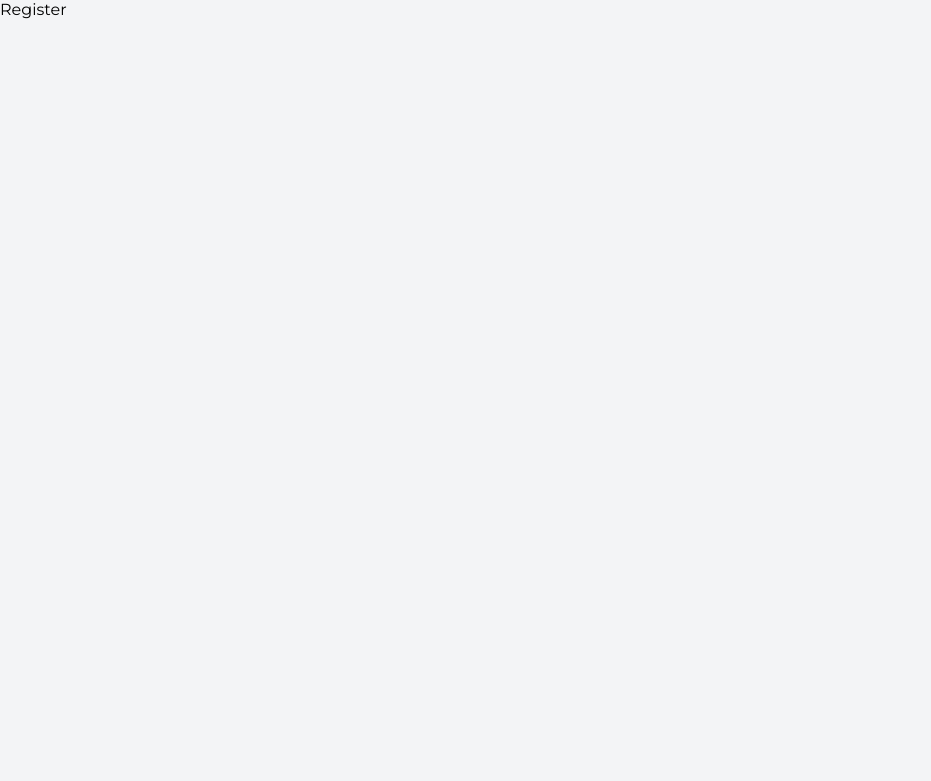
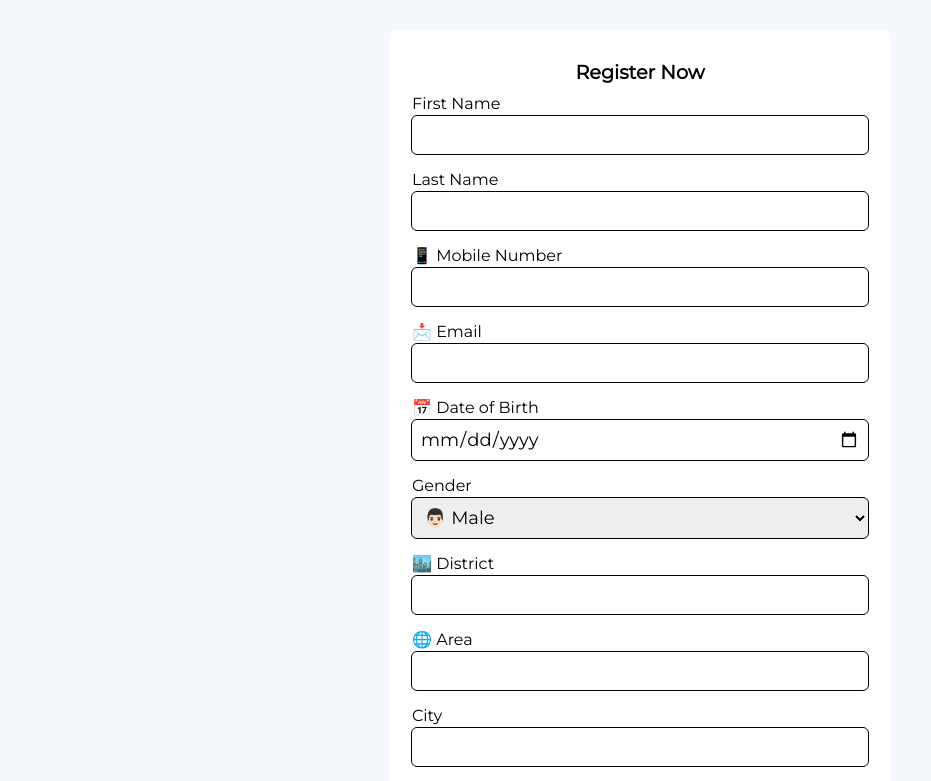
Before and after one commit to SSIP2022/Frontend, a React (Vite) app: page /register in a window 1280 px wide. Shown: the top 781 px of the page, without its empty margins (0-931 px from the left). Built offline with nearby package versions, Linux system fonts and the light colour scheme.

Commit message:
registration page added

```diff
--- a/src/main.jsx
+++ b/src/main.jsx
@@ -4,6 +4,7 @@ import ReactDOM from "react-dom/client";
 import App from "./App";
 import store from "./store";
 import { Provider } from "react-redux";
+import './styles/Global.scss'
 
 const root = ReactDOM.createRoot(document.getElementById("root"));
 root.render(
--- a/src/pages/login/index.jsx
+++ b/src/pages/login/index.jsx
@@ -1,9 +1,22 @@
-import React from 'react'
+import React from "react";
 
 function Login() {
   return (
-    <div>Login</div>
-  )
+    <div className="formWrapper">
+      <form>
+        <label htmlFor="username">Email:</label>
+        <input
+          type="text"
+          id="username"
+          // ref={userRef}
+          // autoComplete="off"
+          // onChange={(e) => setUser(e.target.value)}
+          // value={user}
+          required
+        />
+      </form>
+    </div>
+  );
 }
 
-export default Login
+export default Login;
--- a/src/pages/register/index.jsx
+++ b/src/pages/register/index.jsx
@@ -1,9 +1,119 @@
-import React from 'react'
+import React from "react";
 
 function Register() {
   return (
-    <div>Register</div>
-  )
+    <div>
+      <div className="formWrapper">
+      <form>
+      <h3 className="title">Register Now</h3>
+        <label htmlFor="username">First Name</label>
+        <input
+          type="text"
+          id="firstname"
+          // ref={userRef}
+          // autoComplete="off"
+          // onChange={(e) => setUser(e.target.value)}
+          // value={user}
+          required
+        />
+        <label htmlFor="username">Last Name</label>
+        <input
+          type="text"
+          id="lastname"
+          // ref={userRef}
+          // autoComplete="off"
+          // onChange={(e) => setUser(e.target.value)}
+          // value={user}
+          required
+        />
+        <label htmlFor="username">📱 Mobile Number</label>
+        <input
+          type="text"
+          id="mobilenumber"
+          // ref={userRef}
+          // autoComplete="off"
+          // onChange={(e) => setUser(e.target.value)}
+          // value={user}
+          required
+        />
+        <label htmlFor="username">📩 Email</label>
+        <input
+          type="email"
+          id="email"
+          // ref={userRef}
+          // autoComplete="off"
+          // onChange={(e) => setUser(e.target.value)}
+          // value={user}
+          required
+        />
+
+        <label htmlFor="username">📅 Date of Birth</label>
+        <input
+          type="date"
+          id="dob"
+          // ref={userRef}
+          // autoComplete="off"
+          // onChange={(e) => setUser(e.target.value)}
+          // value={user}
+          required
+        />
+
+        <label htmlFor="username">Gender</label>
+        <select>
+          <option>👨🏻 Male</option>
+          <option>👩🏻 Female</option>
+          <option>Other</option>
+        </select>
+
+        <label htmlFor="username">🏙️ District</label>
+        <input
+          type="text"
+          id="username"
+          // ref={userRef}
+          // autoComplete="off"
+          // onChange={(e) => setUser(e.target.value)}
+          // value={user}
+          required
+        />
+
+        <label htmlFor="username">🌐 Area</label>
+        <input
+          type="text"
+          id="username"
+          // ref={userRef}
+          // autoComplete="off"
+          // onChange={(e) => setUser(e.target.value)}
+          // value={user}
+          required
+        />
+
+        <label htmlFor="username">City</label>
+        <input
+          type="text"
+          id="username"
+          // ref={userRef}
+          // autoComplete="off"
+          // onChange={(e) => setUser(e.target.value)}
+          // value={user}
+          required
+        />
+
+        <label htmlFor="username">🔢 Pincode</label>
+        <input
+          type="text"
+          id="username"
+          // ref={userRef}
+          // autoComplete="off"
+          // onChange={(e) => setUser(e.target.value)}
+          // value={user}
+          required
+        />
+        <button>Register</button>
+      </form>
+    </div>
+    </div>
+
+  );
 }
 
-export default Register
+export default Register;
--- a/src/styles/Global.scss
+++ b/src/styles/Global.scss
@@ -114,4 +114,8 @@
       cursor: pointer;
       font-size: 18px;
     }
+    .title{
+      text-align: center;
+      margin: 10px;
+    }
   }
```
